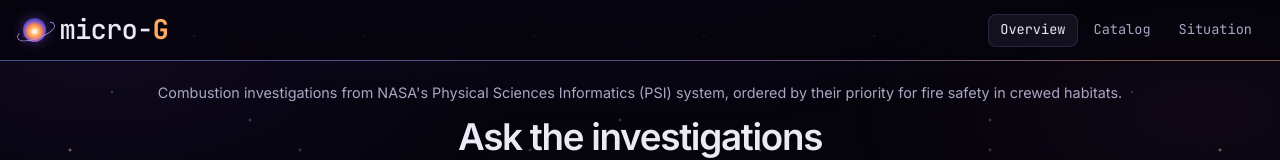
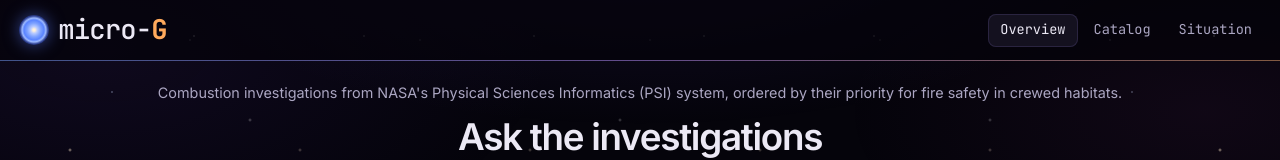
Before and after one commit to jofavalle/micro-g, a plain HTML site: page site/index.html in a window 1280 px wide. Shown: the top 160 px of the page. Drawn offline with Linux system fonts and the light colour scheme.

Commit message:
Turn the brand mark into a blue spherical flame

```diff
--- a/site/style.css
+++ b/site/style.css
@@ -160,13 +160,13 @@ code { font-family: var(--mono); font-size: 0.86em; overflow-wrap: anywhere; }
 }
 
 /* The brand is "micro-G", with a capital G, after a mark drawn with CSS only: a
-   spherical flame, as a flame burns in microgravity, with a hot core and a blue
-   edge, crossed by a thin orbit whose far side passes behind it. */
+   flame in microgravity, which burns as a blue sphere, brighter at its edge, with
+   a faint warm core. */
 .brand {
   position: relative;
   display: inline-flex;
   align-items: center;
-  padding-left: 1.6em;
+  padding-left: 1.55em;
   font-family: var(--mono);
   font-size: 1.7rem;
   font-weight: 500;
@@ -176,32 +176,18 @@ code { font-family: var(--mono); font-size: 0.86em; overflow-wrap: anywhere; }
   text-decoration: none;
 }
 
-.brand::before,
-.brand::after {
+.brand::before {
   content: "";
   position: absolute;
   top: 50%;
+  left: 0.1em;
+  width: 1.12em;
+  height: 1.12em;
+  margin-top: -0.56em;
   border-radius: 50%;
+  background: radial-gradient(circle, #fff1dc 0 5%, #b9cbff 16%, #7ea2ff 32%, #5a84ff 47%, #9db9ff 56%, rgba(80, 115, 255, 0.55) 66%, rgba(70, 100, 240, 0.14) 83%, transparent 100%);
+  box-shadow: 0 0 0.6em rgba(90, 130, 255, 0.5);
   pointer-events: none;
-}
-
-.brand::before {
-  left: 0.26em;
-  width: 0.86em;
-  height: 0.86em;
-  margin-top: -0.43em;
-  background: radial-gradient(circle at 50% 56%, #fff4e6 0 9%, #ffbe7a 22%, #ff8a4c 38%, rgba(124, 92, 255, 0.85) 62%, rgba(111, 157, 255, 0.3) 82%, transparent 100%);
-  box-shadow: 0 0 0.45em rgba(140, 100, 255, 0.45);
-}
-
-.brand::after {
-  left: 0;
-  width: 1.38em;
-  height: 0.46em;
-  margin-top: -0.23em;
-  border: 1.5px solid rgba(190, 160, 255, 0.8);
-  border-top-color: transparent;
-  transform: rotate(-20deg);
 }
 
 .brand:hover { color: var(--text); }
```
